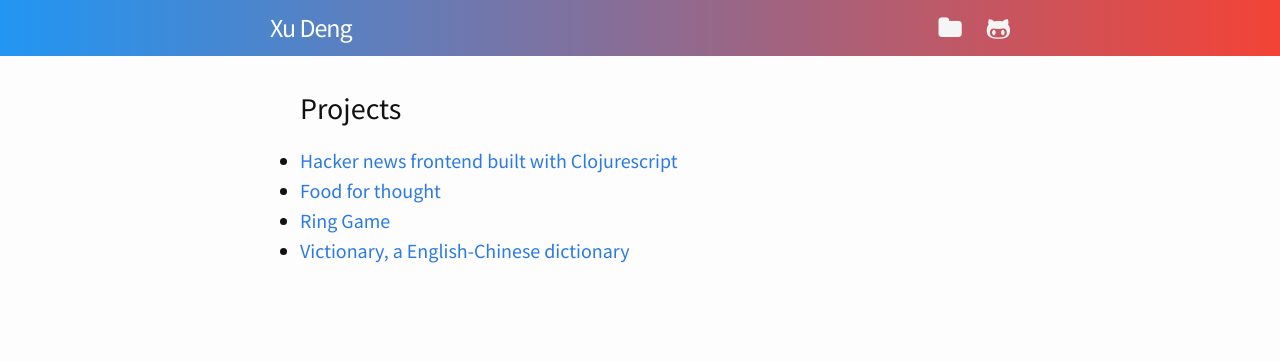
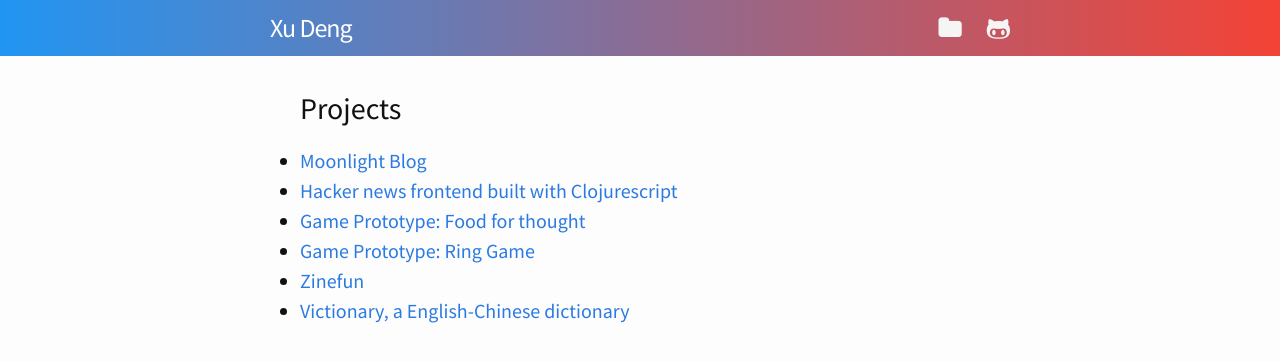
Before and after one commit to xden/xden.github.io, a Jekyll site: the page built from projects.html, in a window 1280 px wide. Shown: the top 362 px of the page. Built offline with Jekyll 4.4.1, drawn with Linux system fonts in a browser that asks for light colours.

Commit message:
Add two projects

```diff
--- a/projects.html
+++ b/projects.html
@@ -6,18 +6,28 @@ layout: default
 <ul class="project-list">
   <h2> Projects </h2>
   <li>
+    <a href="https://www.moonlightwork.com/blog/launching-the-moonlight-blog" target="_blank">
+      Moonlight Blog
+    </a>
+  </li>
+  <li>
     <a href="https://news.xudeng.io" target="_blank">
       Hacker news frontend built with Clojurescript
     </a>
   </li>
   <li>
     <a href="https://matching-game-50f26.firebaseapp.com/" target="_blank">
-      Food for thought
+      Game Prototype: Food for thought
     </a>
   </li>
   <li>
     <a href="https://ring-game-cf7e2.firebaseapp.com" target="_blank">
-      Ring Game
+      Game Prototype: Ring Game
+    </a>
+  </li>
+  <li>
+    <a href="https://www.zinefun.com/items" target="_blank">
+      Zinefun
     </a>
   </li>
   <li>
```
